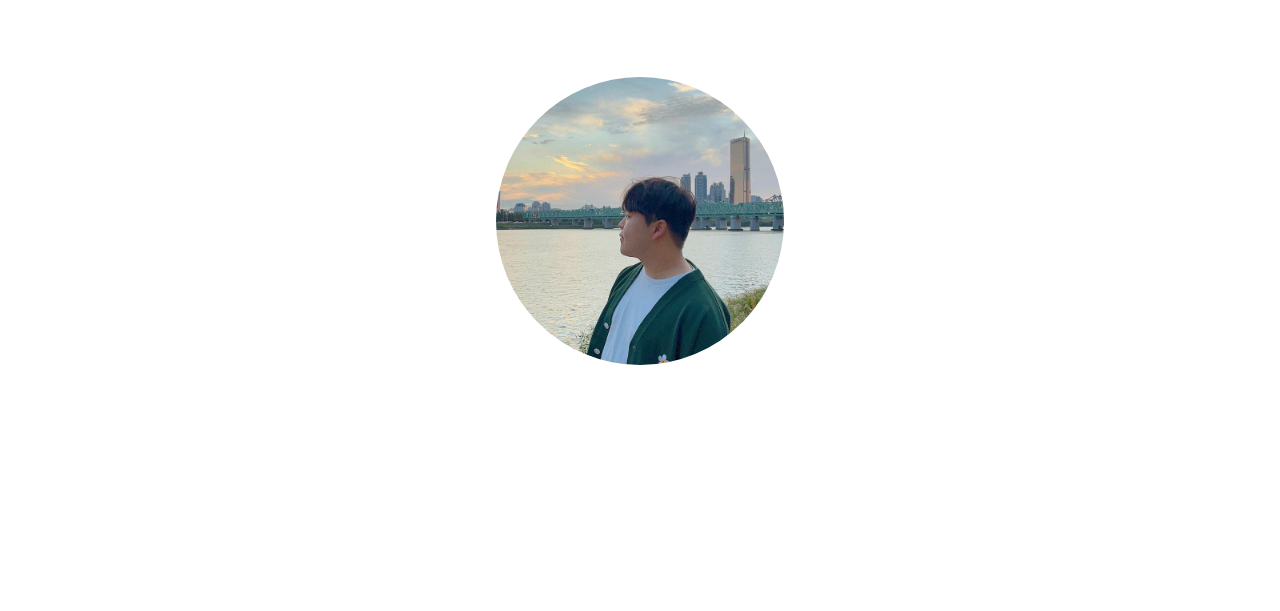
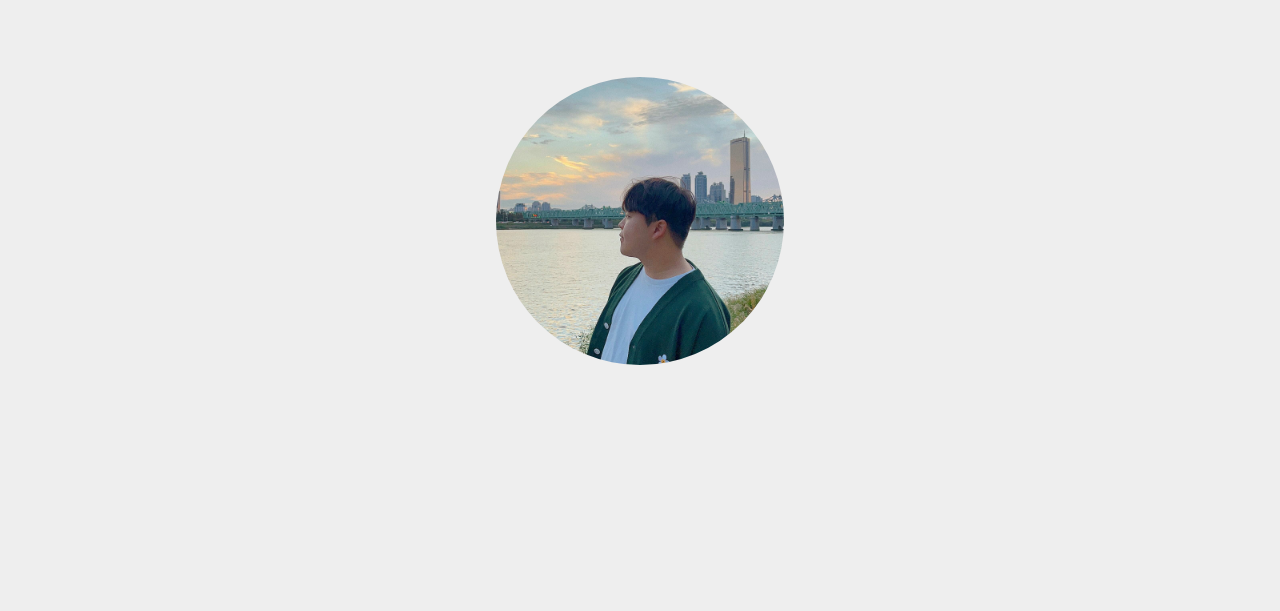
Before and after one commit to iamparkj/young-home, a website: page index.html in a window 1280 px wide. Shown: the part 189-800 px from the top of the page. Drawn offline with nearby package versions, Linux system fonts and the light colour scheme; files that its build step writes are made by us from their sources; files whose address does not match are found by name; a web font is replaced by a local one.

Commit message:
:sparkles: Add theme changer

```diff
--- a/index.html
+++ b/index.html
@@ -57,4 +57,5 @@
     </div>
   </body>
   <script src="index.js"></script>
+  <script src="theme.js"></script>
 </html>
--- /dev/null
+++ b/theme.js
@@ -0,0 +1,111 @@
+// Theme switcher based on CSS variables made by Fernardo Paredes
+// https://www.fdp.io/blog/2016/11/08/theming-via-css-properties/
+
+// Polyfilling Object.entries for Safari :/
+Object.entries = (object) => Object.keys(object).map(
+  (key) => [ key, object[key] ]
+)
+
+const isObject = (obj) => obj === Object(obj)
+
+const LightTheme = {
+  '--bg-color': '#eee',
+  '--text-color': '#484848',
+  '--text-color-light': '#828282',
+  '--link-color': '#000',
+  '--metadata-color': '#999',
+  '--post-title': '#313131',
+  '--code-bg-color': '#fff',
+  '--code-border': '#f5f5f5',
+  '--table-border-color': '#e5e5e5',
+  '--table-header-color': '#fefefe',
+  '--shadow-color': 'rgba(0, 0, 0, 0.1)',
+  '--invert-logo-color': 'invert(0)',
+  themeName: 'LightTheme'
+}
+
+const NightTheme = {
+  '--bg-color': '#1c1c1c',
+  '--text-color': '#c4c4c4',
+  '--text-color-light': '#777',
+  '--link-color': '#f1f1f1',
+  '--metadata-color': '#666',
+  '--post-title': '#fff',
+  '--code-bg-color': '#252525',
+  '--code-border': '#222',
+  '--table-border-color': '#292929',
+  '--table-header-color': '#505050',
+  '--shadow-color': 'rgba(255, 255, 255, 0.1)',
+  '--invert-logo-color': 'invert(1)',
+  themeName: 'NightTheme'
+}
+
+const setCSSVariable = (key, value) => document.body.style.setProperty(key, value)
+
+const saveTheme = (theme) => {
+  if (window.localStorage) {
+    localStorage['theme'] = JSON.stringify(theme)
+    localStorage['currentTheme'] = theme.themeName
+  }
+}
+
+const loadSavedTheme = () => {
+  if (window.localStorage) {
+    const maybeTheme = localStorage['theme']
+    if (maybeTheme) return JSON.parse(maybeTheme)
+  }
+
+  return null
+}
+
+const updateTheme = (theme) => {
+  if (!isObject(theme)) return
+
+  Object
+  .entries(theme)
+  .forEach(([key, value]) => setCSSVariable(key, value))
+
+  saveTheme(theme)
+}
+
+const checkForSavedTheme = () => {
+  const theme = loadSavedTheme()
+  if (theme) updateTheme(theme)
+}
+
+const switchTheme = () => {
+  const el = document.getElementById('theme-switcher')
+  // Check if we have a saved theme
+  const theme = loadSavedTheme()
+  const currentTheme = localStorage['currentTheme']
+  if (theme && currentTheme === NightTheme.themeName) {
+    updateTheme(LightTheme)
+    el.className = iconForTheme(LightTheme.themeName)
+  } else {
+    updateTheme(NightTheme)
+    el.className = iconForTheme(NightTheme.themeName)
+  }
+}
+
+const iconForTheme = (themeName) => {
+  if (themeName === NightTheme.themeName) {
+    return 'icon-invert_colors'
+  } else {
+    return 'icon-invert_colors2'
+  }
+}
+
+// initiate
+
+// set inital theme to light
+updateTheme(LightTheme);
+checkForSavedTheme();
+
+const el = document.getElementById('theme-switcher');
+
+if (window.localStorage && localStorage['currentTheme']) {
+  var iconClasses = iconForTheme(localStorage['currentTheme']);
+  el.className = iconClasses;
+} else {
+  el.className = iconForTheme();
+}
```
